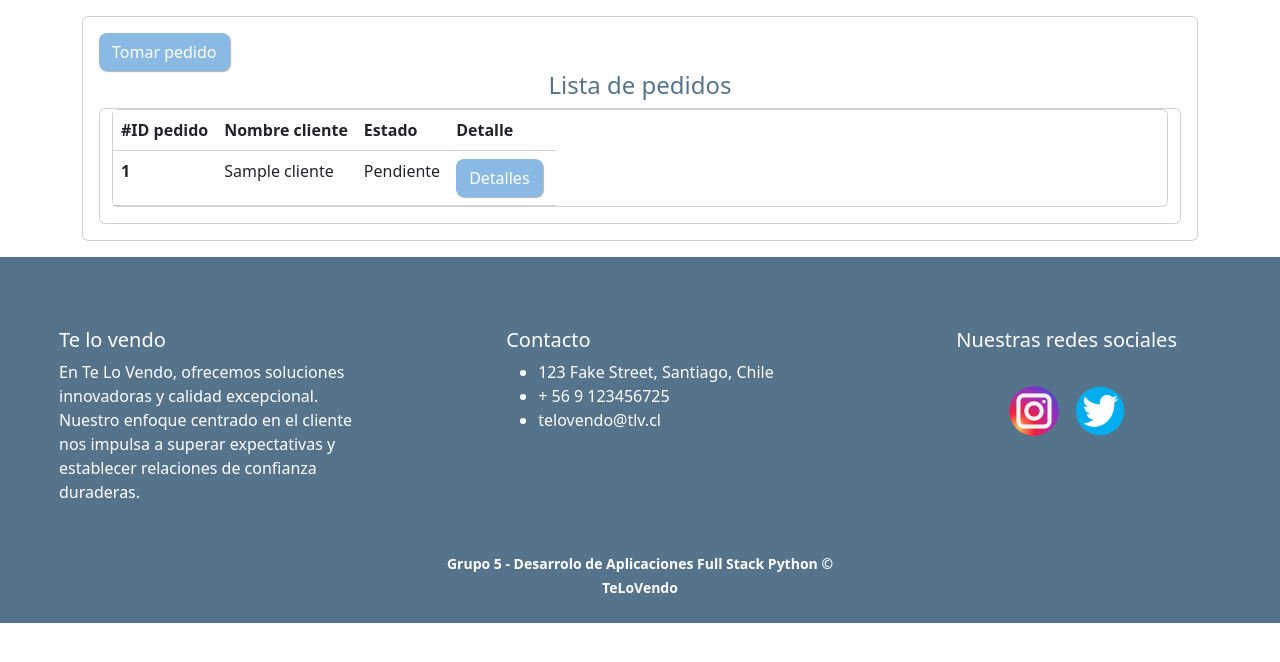
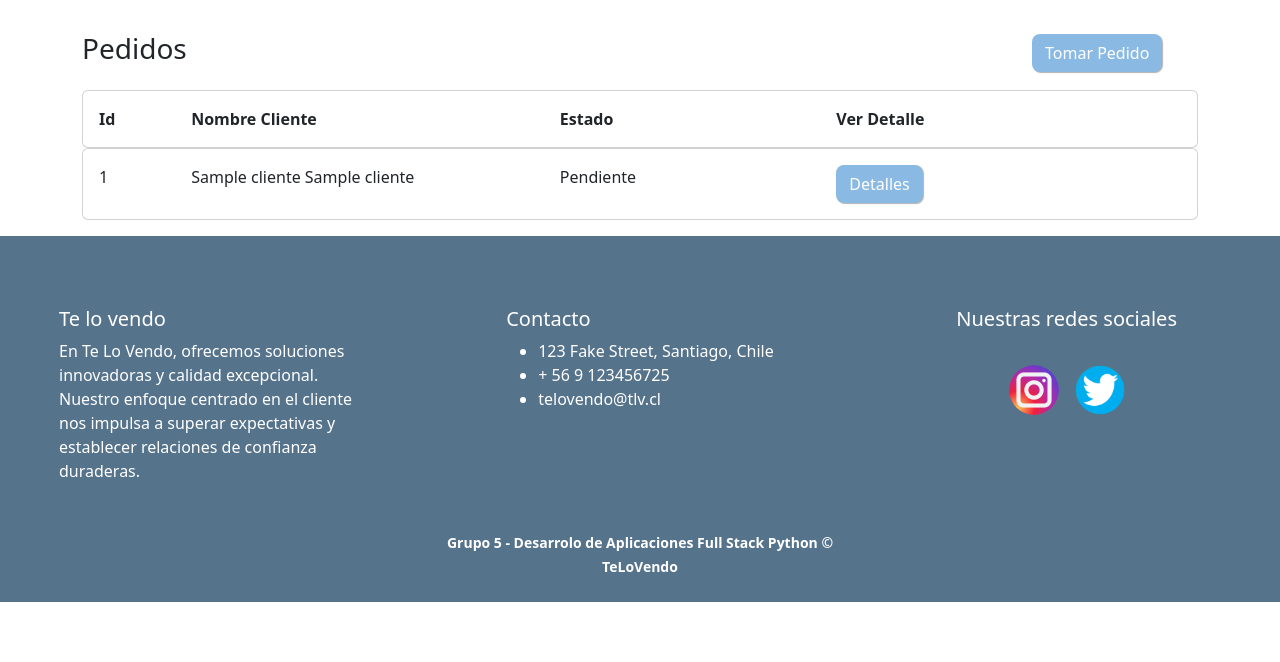
Before and after one commit to Grupo-6-Bootcamp/ABPEjercicioGrupal7_1, a Django app: page /pedidos in a window 1280 px wide. Shown: the part 96-758 px from the top of the page. Run offline with Django 4.2, Linux system fonts and the light colour scheme; tables that the repository leaves empty hold one stand-in row (values such as "Sample post"); some web fonts are replaced.

Commit message:
Commit Inicial ABPro3

```diff
--- a/telovendoproject/authenticate/urls.py
+++ b/telovendoproject/authenticate/urls.py
@@ -4,6 +4,5 @@ from . import views
 urlpatterns = [
     path('login/', views.LoginView.as_view(), name='login'),
     path('logout/', views.CerrarSesion.as_view(), name='logout'),
-    # REQUISITO EJERCICIO GRUPAL 3
-    # path('register/', views.Registro.as_view(), name='register'),
+    path('register/', views.Registro.as_view(), name='register'),
 ]
--- a/telovendoproject/principal/templates/pedidos.html
+++ b/telovendoproject/principal/templates/pedidos.html
@@ -5,39 +5,66 @@
 
 {% block body %}
 
-    <div class="card">
-        <div class="card-body">
-          <a href="#" class="btn botoncito btn-outline-personal" role="button">Tomar pedido</a>
-            <h1 id="titular" class="card-title">Lista de pedidos</h1>
-
-            {% for pedido in pedidos %}
-            <div class="card container">
-                <table class="card table">
-
-                    <tr>
-                      <th scope="col">#ID pedido</th>
-                      <th scope="col">Nombre cliente</th>
-                      <th scope="col">Estado</th>
-                      <th scope="col">Detalle</th>
-                    </tr>
-
-                    {% for pedido in pedidos %}
-
-                    <tr>
-                      <th scope="row">{{pedido.id}}</th>
-                      <td>{{pedido.wishlist.idcliente.nombre}}</td>
-                      <td>{{ pedido.estadopedido }}</td>
-                      <td><a href="{% url 'pedido_detalle' pedido.id %}" class="btn botoncito btn-outline-personal" type="submit">Detalles</a></td>
-                    </tr>
-                    {%endfor%}
-
-            </table>
-
-            </div>
-            {% empty %}
-            <p>No existen registros de pedidos realizados</p>
-            {% endfor %}
-        </div>
+<div class="row align-items-center">
+  <div class="col-10 d-flex justify-content-left py-3">
+      <h3>Pedidos</h3>
+  </div>
+  <div class="col-2">
+    <a href="{% url 'pedidos' %}" class="btn botoncito btn-outline-personal" role="button">Tomar Pedido</a>
+  </div>
 </div>
 
+<div class="row">
+  <div class="d-flex justify-content-left">
+      <div class="card w-100">
+          <div class="card-body">
+              <div class="row fw-bold">
+                <div class="col-1">
+                    Id
+                </div>
+                <div class="col-4">
+                    Nombre Cliente
+                </div>
+                <div class="col-3">
+                  Estado
+                </div>
+                <div class="col-4">
+                  Ver Detalle
+                </div>
+            </div>
+          </div>
+      </div>
+  </div>
+</div>
+
+{% for pedido in pedidos %}
+<div class="row">
+  <div class="d-flex justify-content-left">
+      <div class="card w-100">
+          <div class="card-body">
+              <div class="row">
+                <div class="col-1">
+                  {{pedido.id}}
+                </div>
+                <div class="col-4">
+                  {{pedido.wishlist.idcliente.nombre}} {{pedido.wishlist.idcliente.nombre}}
+                </div>
+                <div class="col-3">
+                  {{ pedido.estadopedido }}
+                </div>
+                <div class="col-4">
+                  <a href="{% url 'pedido_detalle' pedido.id %}" class="btn botoncito btn-outline-personal" type="submit">Detalles</a>
+                </div>
+            </div>
+          </div>
+      </div>
+  </div>
+</div>
+{% empty %}
+<div class="row">
+  <div class="d-flex justify-content-center">
+    <h4 class="pt-3"><span class="badge text-bg-danger">No hay pedidos diponibles para esta vista</span></h4>
+  </div>
+</div>
+{% endfor %}
 {% endblock %}
```
Also changed, not shown: requirements.txt (+16 -0 lines), telovendoproject/authenticate/views.py (+33 -36 lines), telovendoproject/principal/templates/gestion_prod.html (+70 -34 lines), telovendoproject/principal/templates/nuevo_producto.html (+10 -0 lines), telovendoproject/telovendoproject/settings.py (+18 -18 lines), telovendoproject/db.sqlite3, 1 other file.
